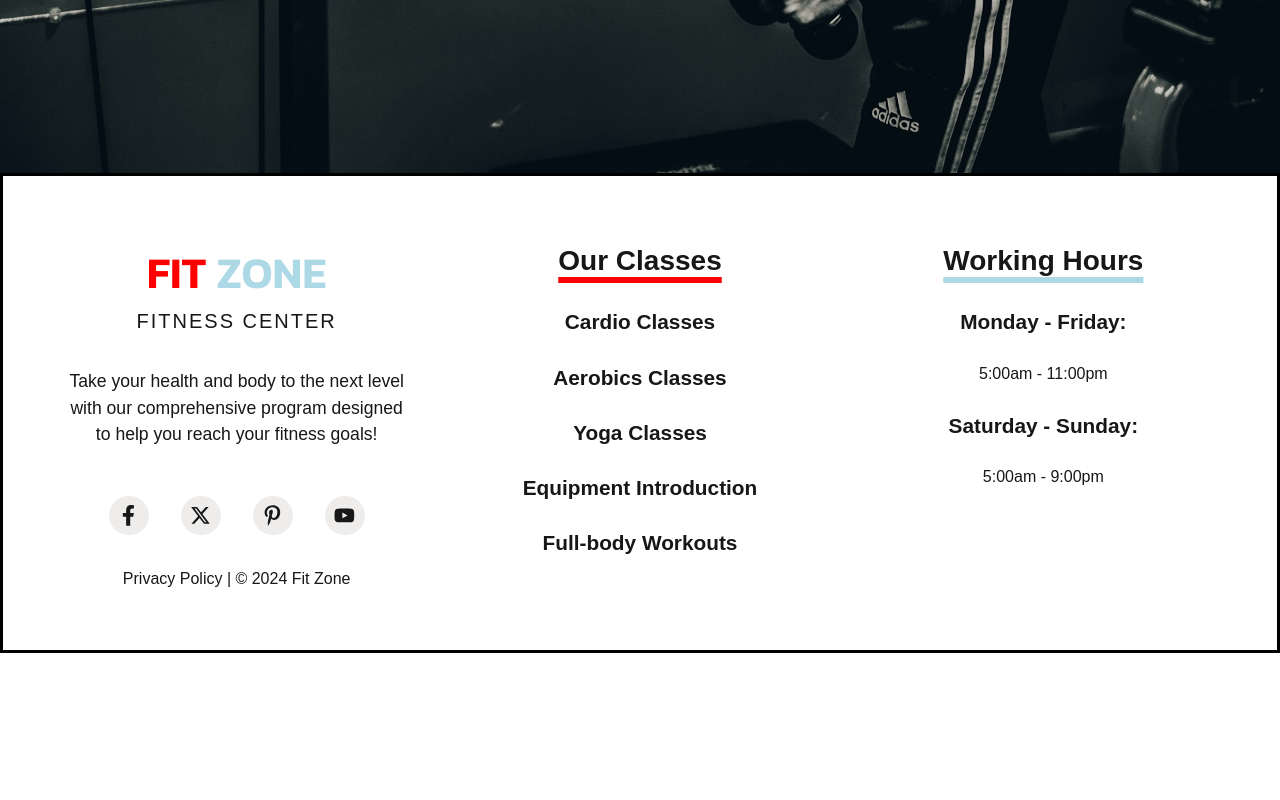
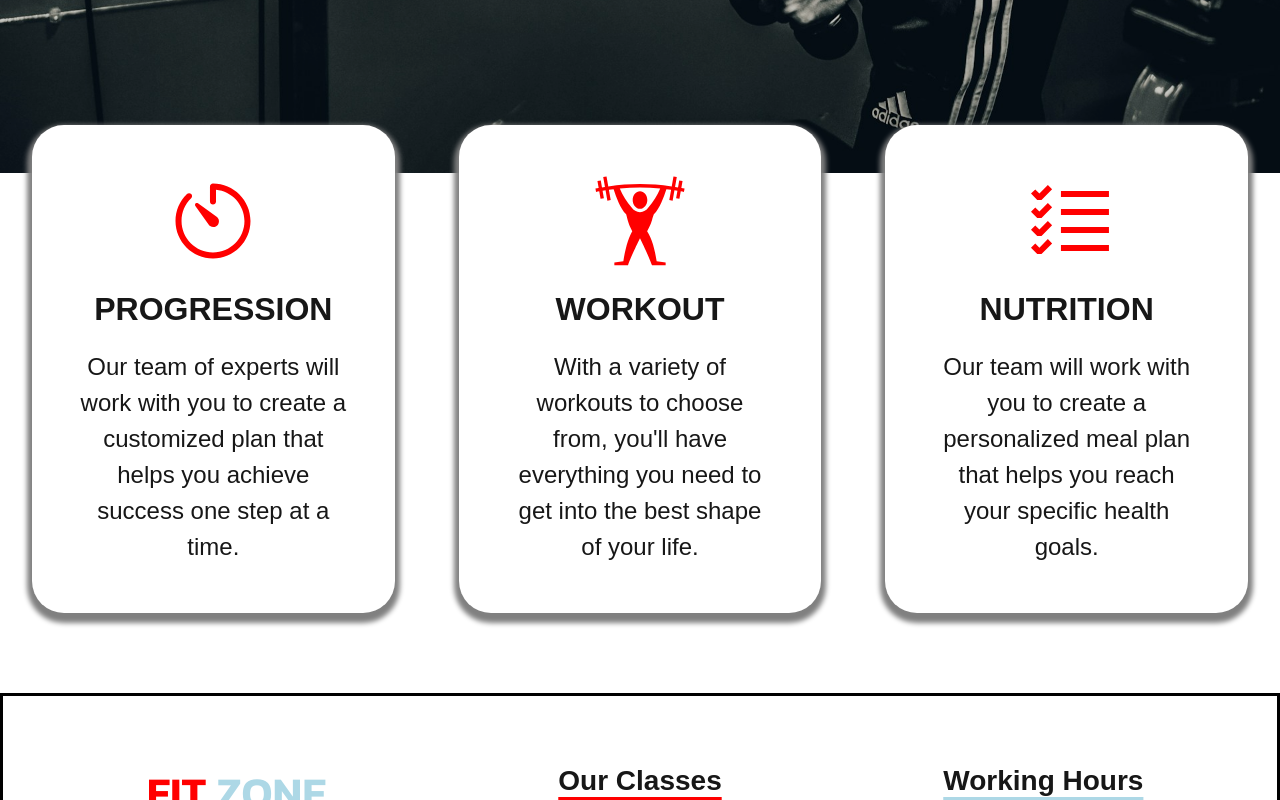
Before and after one commit to NMc0der/gym-website1, a Next.js app: page / in a window 1280 px wide. Shown: the part 920-1720 px from the top of the page. Before the commit the page ends 1573 px from the top, so only its background shows below. Built offline with nearby package versions, Linux system fonts and the light colour scheme.

Commit message:
hero cards styling mostly complete

```diff
--- a/src/app/home.scss
+++ b/src/app/home.scss
@@ -3,12 +3,23 @@
 
 .home-hero-section {
   display: flex;
+  flex-direction: column;
   justify-content: center;
   align-items: center;
   //   background-color: black;
   .home-hero-text {
     position: absolute;
     text-align: center;
+    top: 8rem;
+    @include sm {
+      top: 15rem;
+    }
+    @include md {
+      top: 20rem;
+    }
+    @include lg {
+      top: 25rem;
+    }
     @include xxl {
       left: 10rem;
       display: flex;
@@ -64,3 +75,47 @@
   // height: 30rem;
   // height: 100rem;
 }
+
+.home-hero-cards {
+  transform: translateY(-3rem);
+  z-index: 3;
+  display: grid;
+  @include xl {
+    grid-template-columns: repeat(3, 1fr);
+  }
+}
+
+.home-hero-card {
+  background-color: white;
+  box-shadow: 0px 5px 5px 5px grey;
+  margin: 0rem 2rem;
+  margin-bottom: 2rem;
+  // border: 3px solid red;
+  border-radius: 2rem;
+  display: flex;
+  flex-direction: column;
+  align-items: center;
+  justify-content: center;
+  text-align: center;
+  padding: 3rem;
+
+  .home-hero-progress-icon {
+    font-size: 6em;
+    color: $primary-color;
+    margin-bottom: 1rem;
+  }
+  h2 {
+    font-size: 2rem;
+    font-weight: 600;
+  }
+  p {
+    font-size: 1.5rem;
+    margin-top: 1rem;
+  }
+}
+
+.home-hero-card:hover {
+  cursor: pointer;
+  background-color: black;
+  color: white;
+}
--- a/src/app/page.jsx
+++ b/src/app/page.jsx
@@ -3,6 +3,10 @@ import heroImg from "./assets/daniel-apodaca-WdoQio6HPVA-unsplash.jpg";
 import "./styles/global.scss";
 import "@/app/home.scss";
 import Button from "./components/button";
+import { IoIosTimer } from "react-icons/io";
+import { GiWeightLiftingUp } from "react-icons/gi";
+import { VscChecklist } from "react-icons/vsc";
+
 export default function Home() {
   return (
     <div>
@@ -17,6 +21,41 @@ export default function Home() {
         </div>
 
         <Image className="home-hero-img" src={heroImg} />
+        <div className="home-hero-cards">
+          <div className="home-hero-card">
+            <div className="home-hero-progress-icon">
+              <IoIosTimer />
+            </div>
+
+            <h2>PROGRESSION</h2>
+            <p>
+              Our team of experts will work with you to create a customized plan
+              that helps you achieve success one step at a time.
+            </p>
+          </div>
+          <div className="home-hero-card">
+            <div className="home-hero-progress-icon">
+              <GiWeightLiftingUp />
+            </div>
+
+            <h2>WORKOUT</h2>
+            <p>
+              With a variety of workouts to choose from, you'll have everything
+              you need to get into the best shape of your life.
+            </p>
+          </div>
+          <div className="home-hero-card">
+            <div className="home-hero-progress-icon">
+              <VscChecklist />
+            </div>
+
+            <h2>NUTRITION</h2>
+            <p>
+              Our team will work with you to create a personalized meal plan
+              that helps you reach your specific health goals.
+            </p>
+          </div>
+        </div>
       </div>
     </div>
   );
```
